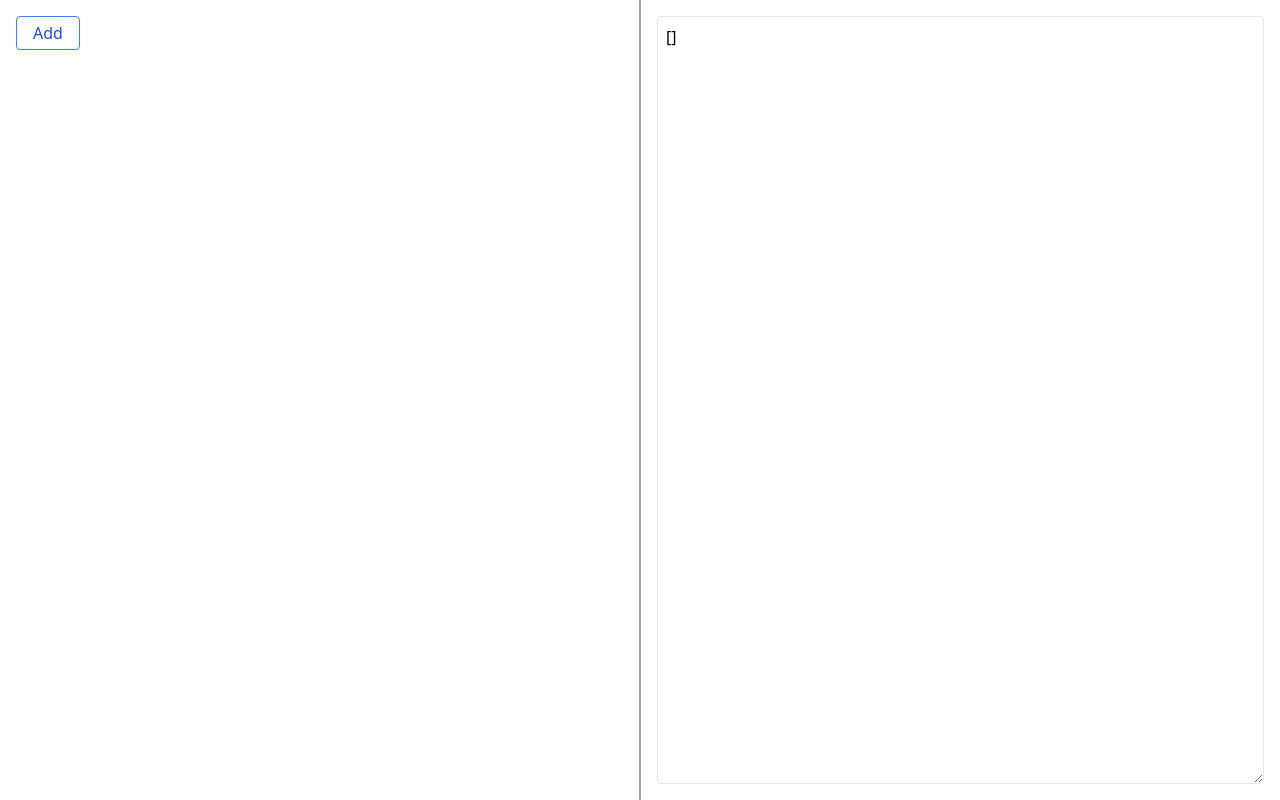
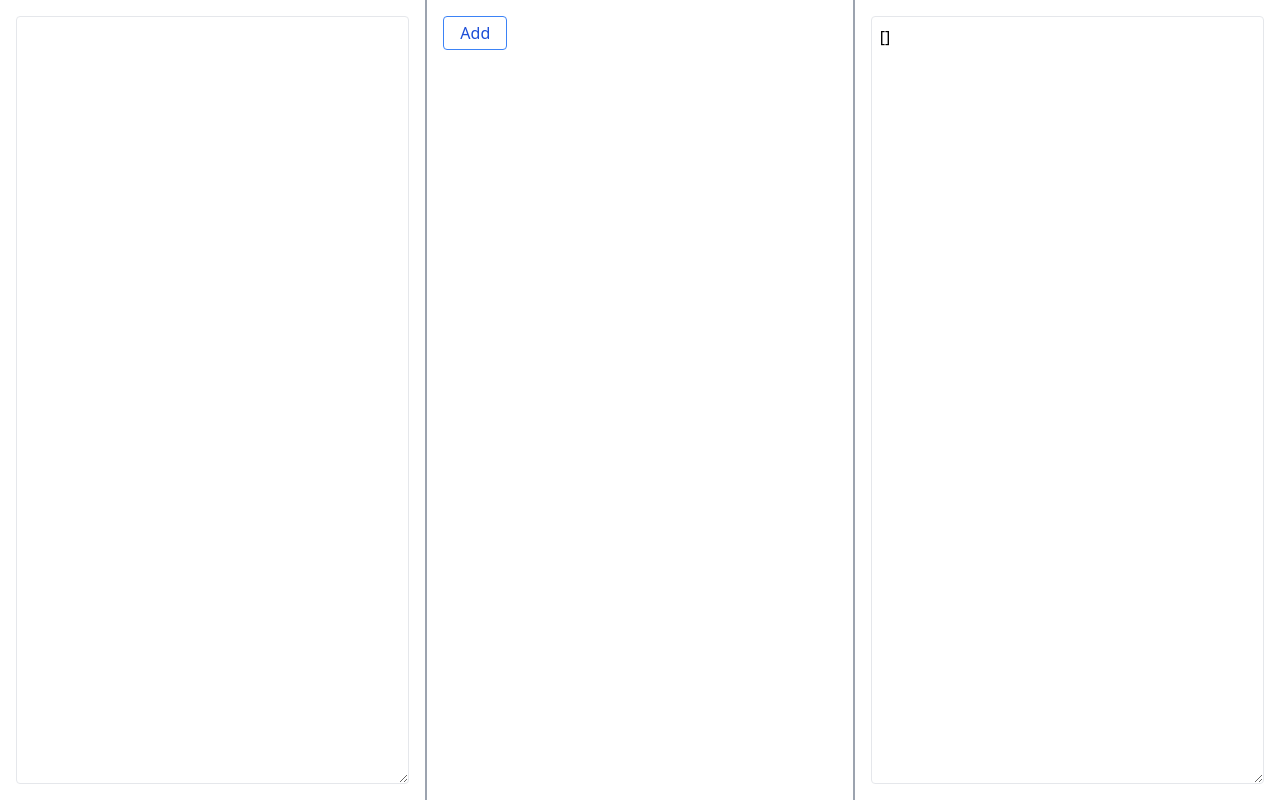
Before and after one commit to yaseralnajjar/test-builder, a React (Vite) app: page / in a window 1280 px wide. Built offline with nearby package versions, Linux system fonts and the light colour scheme.

Commit message:
Add text edit left side

```diff
--- a/src/App.tsx
+++ b/src/App.tsx
@@ -2,6 +2,7 @@ import { Formik, Form, FieldArray, Field } from "formik";
 import { useEffect, useState } from "react";
 
 function App() {
+  const [textStr, setTextStr] = useState("");
   const [jsonStr, setJsonStr] = useState("");
   const [jsonParseError, setJsonParseError] = useState("");
 
@@ -13,9 +14,45 @@ function App() {
             setJsonStr(JSON.stringify(values.inputGroups, null, 2));
           }, [values]);
 
+          useEffect(() => {
+            setTextStr(
+              values.inputGroups
+                .map(
+                  (group) =>
+                    `firstInput: ${group.firstInput}, secondInput: ${group.secondInput}`
+                )
+                .join("\n")
+            );
+          }, [values]);
+
           return (
             <div className="flex flex-1">
-              {/* Left Part */}
+              {/* Left Part: Text Edit */}
+              <div className="flex-1 border-r-2 border-gray-400 p-4">
+                <textarea
+                  className="w-full h-full border rounded p-2"
+                  value={textStr}
+                  onChange={(e) => {
+                    setTextStr(e.target.value);
+                    const lines = e.target.value.trim().split("\n");
+                    const inputGroups = lines.map((line) => {
+                      const firstInputMatch = line.match(/firstInput: ([^,]+)/);
+                      const secondInputMatch = line.match(/secondInput: (.+)/);
+                      return {
+                        firstInput: firstInputMatch
+                          ? firstInputMatch[1].trim()
+                          : "",
+                        secondInput: secondInputMatch
+                          ? secondInputMatch[1].trim()
+                          : "",
+                      };
+                    });
+                    setValues({ inputGroups });
+                  }}
+                ></textarea>
+              </div>
+
+              {/* Center Part: Control Inputs */}
               <div className="flex-1 border-r-2 border-gray-400 p-4">
                 <Form>
                   <FieldArray name="inputGroups">
@@ -103,7 +140,7 @@ function App() {
                 </Form>
               </div>
 
-              {/* Right Part */}
+              {/* Right Part: JSON Display */}
               <div className="flex-1 p-4 overflow-auto">
                 {jsonParseError && (
                   <p className="text-red-500">{jsonParseError}</p>
```
